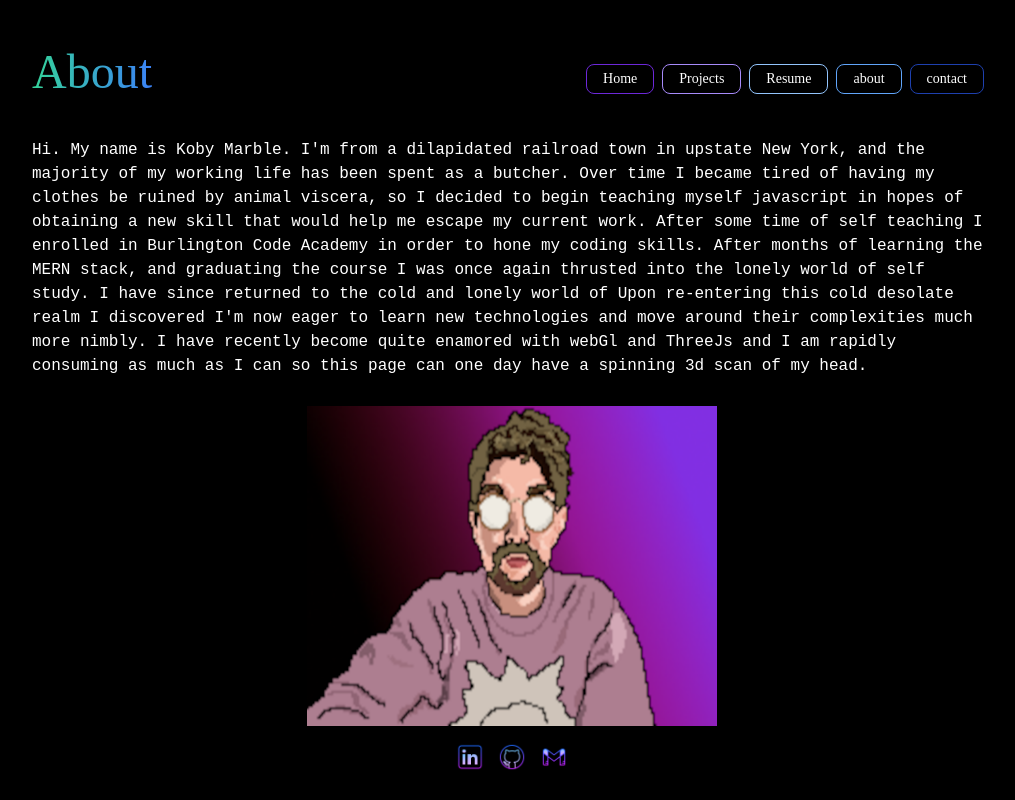
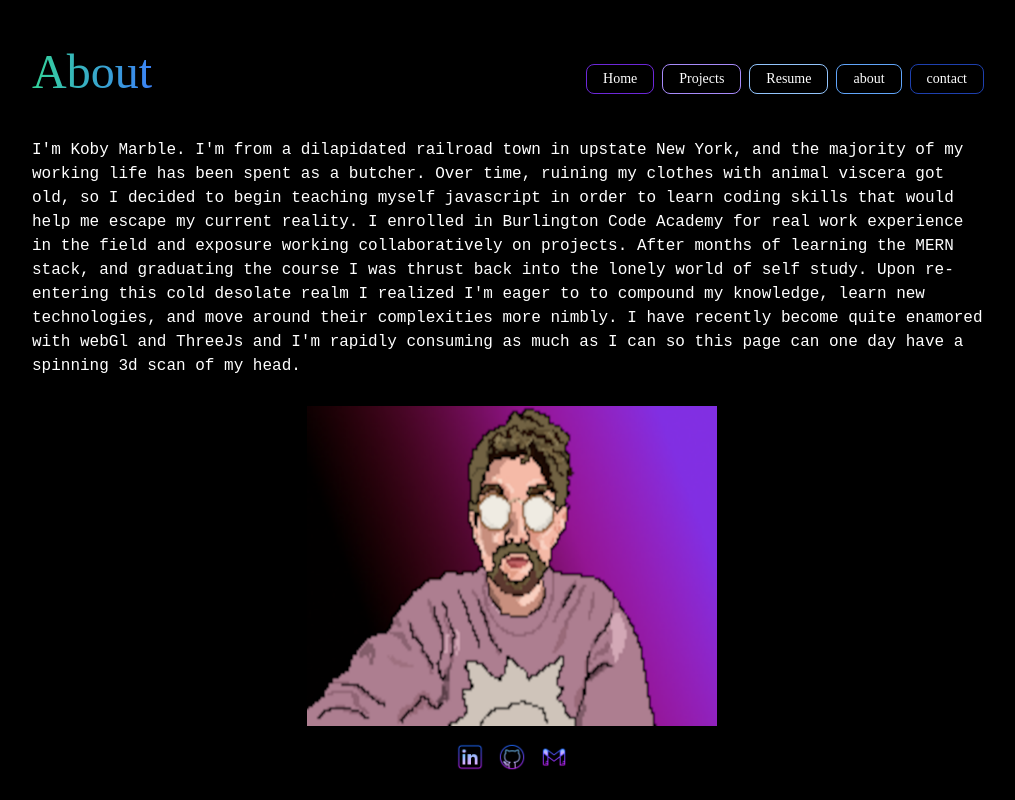
Before and after one commit to kobymarble/threeJsPort, a Nuxt app: page /about in a window 1280 px wide. Shown: the whole page, without its empty margins (128-1143 px from the left). Built offline with nearby package versions, Linux system fonts and the light colour scheme.

Commit message:
fixed about page

```diff
--- a/pages/about.vue
+++ b/pages/about.vue
@@ -10,19 +10,18 @@
     </div>
     <div>
       <p class="font-space-mono text-white my-7 pl-20 pr-20">
-        Hi. My name is Koby Marble. I'm from a dilapidated railroad town in
+        I'm Koby Marble. I'm from a dilapidated railroad town in
         upstate New York, and the majority of my working life has been spent as
-        a butcher. Over time I became tired of having my clothes be ruined by
-        animal viscera, so I decided to begin teaching myself javascript in
-        hopes of obtaining a new skill that would help me escape my current
-        work. After some time of self teaching I enrolled in Burlington Code
-        Academy in order to hone my coding skills. After months of learning the
-        MERN stack, and graduating the course I was once again thrusted into the
-        lonely world of self study. I have since returned to the cold and lonely
-        world of Upon re-entering this cold desolate realm I discovered I'm now
-        eager to learn new technologies and move around their complexities much
+        a butcher. Over time, ruining my clothes with
+        animal viscera got old, so I decided to begin teaching myself javascript in
+        order to learn coding skills that would help me escape my current
+        reality. I enrolled in Burlington Code
+        Academy for real work experience in the field and exposure working collaboratively on projects. After months of learning the
+        MERN stack, and graduating the course I was thrust back into the
+        lonely world of self study. Upon re-entering this cold desolate realm I realized I'm
+        eager to to compound my knowledge, learn new technologies, and move around their complexities
         more nimbly. I have recently become quite enamored with webGl and
-        ThreeJs and I am rapidly consuming as much as I can so this page can one
+        ThreeJs and I'm rapidly consuming as much as I can so this page can one
         day have a spinning 3d scan of my head.
       </p>
     </div>
```
